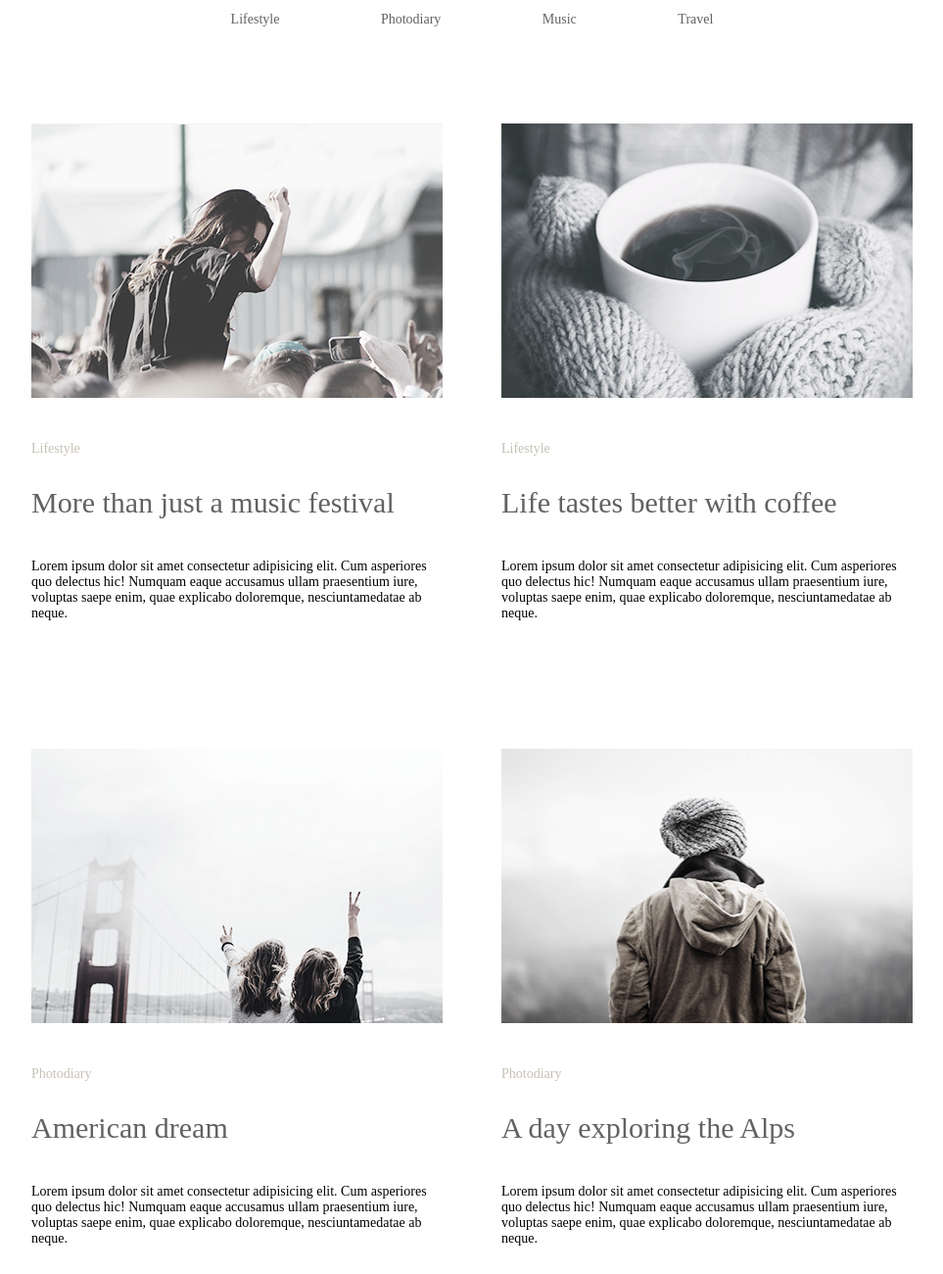
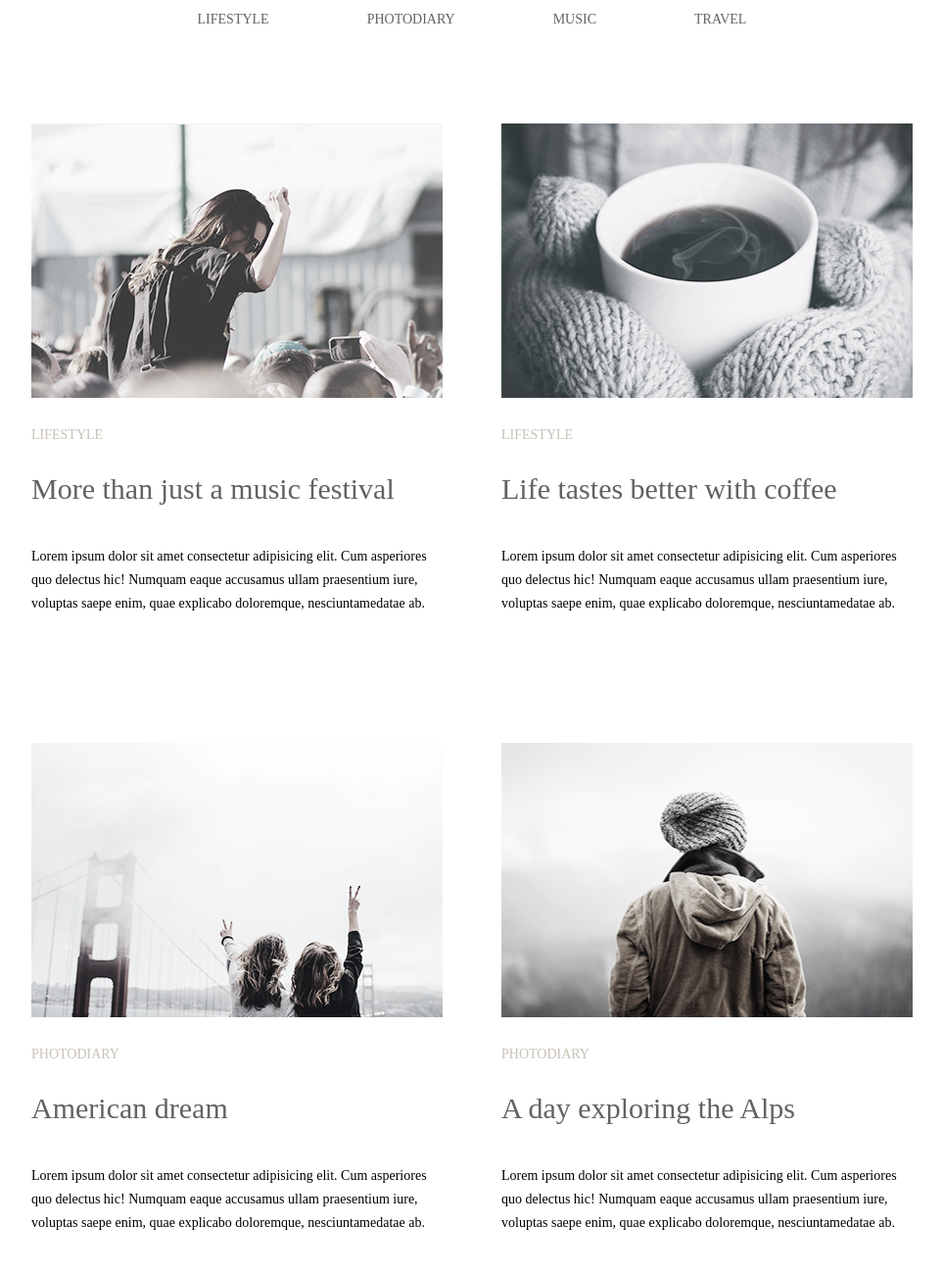
Before and after one commit to Chaiko85/goit-fe-course, a plain HTML site: page Module 3/index.html in a window 1280 px wide. Shown: the part 60-1360 px from the top of the page at 98% size, without its empty margins (158-1121 px from the left). Drawn offline with Linux system fonts and the light colour scheme.

Commit message:
Исправил ошибки

```diff
--- a/Module 3/css/stules.css
+++ b/Module 3/css/styles.css
@@ -8,30 +8,41 @@ html {
     box-sizing: inherit;
 }
 
+body {
+    margin: 0;
+}
+
 .wrapper {
     width: 900px;
     margin: 0 auto;
     font-size: 0;
 }
 
-.site-navigation {
+.page-header {
+    margin-top: 72px;
+    margin-bottom: 98px;
+}
+
+.list {
     vertical-align: middle;
     text-align: center;
     margin: 0;
     padding: 0;
-    font-size: 14px;
+    font-size: 0px;
     list-style: none;
     font-style: normal;
-    margin-bottom: 98px;
-    margin-top: 72px;
 }
 
-.site-navigation li {
+.list li {
     display: inline-block;
     margin-right: 100px;
 }
 
-.site-navigation li:last-child {
+.list .list-item {
+    font-size: 14px;
+}
+
+.list li:last-child {
     margin-right: 0;
 }
 
@@ -40,8 +51,8 @@ a {
     color: #626262;
 }
 
-.site-navigation a:hover,
-.site-navigation a:focus {
+.list a:hover,
+.list a:focus {
     color: #03a9f4;
 }
 
@@ -52,20 +63,22 @@ img {
     margin-bottom: 30px;
 }
 
-.id {
+.article {
     display: inline-block;
     width: 420px;
     margin-right: 60px;
+    margin-bottom: 130px;
     font-style: normal;
     text-align: left;
 }
 
-.id:nth-child(2n) {
+.article:nth-child(2n) {
     margin-right: 0;
 }
 
 .signature {
     font-size: 14px;
+    margin: 0;
     margin-bottom: 30px;
     font-style: normal;
     color: #c7c1b6;
@@ -74,6 +87,7 @@ img {
 
 h2 {
     font-size: 30px;
+    margin: 0;
     margin-bottom: 40px;
     color: #626262;
     font-weight: 100;
@@ -81,12 +95,8 @@ h2 {
 
 .text {
     font-size: 14px;
-    margin-bottom: 130px;
-}
-
-.text_2 {
-    font-size: 14px;
-    margin-bottom: 50px;
+    line-height: 24px;
+    margin: 0;
 }
 
 .loader {
@@ -94,6 +104,7 @@ h2 {
 }
 .load {
     display: inline-block;
+    text-align: center;
     margin-bottom: 70px;
     margin-top: 0;
     border: 0;
@@ -111,6 +122,10 @@ h2 {
     background-color: #ffffff;
 }
 
+button:hover {
+    background-color: #03a9f4;
+}
+
 button {
     font-family: 'Times New Roman', Times, serif;
 }
--- a/Module 3/index.html
+++ b/Module 3/index.html
@@ -6,81 +6,82 @@
     <meta name="viewport" content="width=device-width, initial-scale=1.0">
     <meta http-equiv="X-UA-Compatible" content="ie=edge">
     <title>Chaiko homework №3</title>
-    <link rel="stylesheet" href="css/stules.css">
+    <link rel="stylesheet" href="css/styles.css">
 </head>
 
 <body>
     <header class="page-header wrapper">
-        <nav class="page-nav">
-            <ul class="site-navigation">
-                <li><a href="#">Lifestyle</a></li>
-                <li><a href="#">Photodiary</a></li>
-                <li><a href="#">Music</a></li>
-                <li><a href="#">Travel</a></li>
+        <nav class="nav">
+            <ul class="list">
+                <li class="list-item"><a href="#">LIFESTYLE</a></li>
+                <li class="list-item"><a href="#">PHOTODIARY</a></li>
+                <li class="list-item"><a href="#">MUSIC</a></li>
+                <li class="list-item"><a href="#">TRAVEL</a></li>
             </ul>
         </nav>
     </header>
 
-    <main class="wrapper">
+    <main>
         <section>
-            <article class="id">
+            <div class="wrapper">
+                <article class="article">
                     <img src="./img/1.png" alt="Lifestyle">
-                <p class="signature">Lifestyle</p>
+                    <p class="signature">LIFESTYLE</p>
                     <h2>More than just a music festival</h2>
-                <p class="text">Lorem ipsum dolor sit amet consectetur adipisicing elit. Cum asperiores quo delectus hic! Numquam
-                    eaque accusamus ullam praesentium iure, voluptas saepe enim, quae explicabo doloremque,
-                    nesciuntamedatae ab neque.</p>
+                    <p class="text">Lorem ipsum dolor sit amet consectetur adipisicing elit. Cum asperiores quo delectus
+                        hic! Numquam eaque accusamus ullam praesentium iure, voluptas saepe enim, quae explicabo doloremque,
+                        nesciuntamedatae ab.</p>
                 </article>
 
-            <article class="id">
+                <article class="article">
                     <img src="./img/2.png" alt="Lifestyle">
-                <p class="signature">Lifestyle</p>
+                    <p class="signature">LIFESTYLE</p>
                     <h2>Life tastes better with coffee</h2>
-                <p class="text">Lorem ipsum dolor sit amet consectetur adipisicing elit. Cum asperiores quo delectus hic! Numquam
-                    eaque accusamus ullam praesentium iure, voluptas saepe enim, quae explicabo doloremque,
-                    nesciuntamedatae ab neque.</p>
+                    <p class="text">Lorem ipsum dolor sit amet consectetur adipisicing elit. Cum asperiores quo delectus
+                        hic! Numquam eaque accusamus ullam praesentium iure, voluptas saepe enim, quae explicabo doloremque,
+                        nesciuntamedatae ab.</p>
                 </article>
 
-            <article class="id">
+                <article class="article">
                     <img src="./img/3.png" alt="Photodiary">
-                <p class="signature">Photodiary</p>
+                    <p class="signature">PHOTODIARY</p>
                     <h2>American dream</h2>
-                <p class="text">Lorem ipsum dolor sit amet consectetur adipisicing elit. Cum asperiores quo delectus hic! Numquam
-                    eaque accusamus ullam praesentium iure, voluptas saepe enim, quae explicabo doloremque,
-                    nesciuntamedatae ab neque.</p>
+                    <p class="text">Lorem ipsum dolor sit amet consectetur adipisicing elit. Cum asperiores quo delectus
+                        hic! Numquam eaque accusamus ullam praesentium iure, voluptas saepe enim, quae explicabo doloremque,
+                        nesciuntamedatae ab.</p>
                 </article>
 
-            <article class="id">
+                <article class="article">
                     <img src="./img/4.png" alt="Photodiary">
-                <p class="signature">Photodiary</p>
+                    <p class="signature">PHOTODIARY</p>
                     <h2>A day exploring the Alps</h2>
-                <p class="text">Lorem ipsum dolor sit amet consectetur adipisicing elit. Cum asperiores quo delectus hic! Numquam
-                    eaque accusamus ullam praesentium iure, voluptas saepe enim, quae explicabo doloremque,
-                    nesciuntamedatae ab neque.</p>
+                    <p class="text">Lorem ipsum dolor sit amet consectetur adipisicing elit. Cum asperiores quo delectus
+                        hic! Numquam eaque accusamus ullam praesentium iure, voluptas saepe enim, quae explicabo doloremque,
+                        nesciuntamedatae ab.</p>
                 </article>
 
-            <article class="id">
+                <article class="article">
                     <img src="./img/5.png" alt="Lifestyle">
-                <p class="signature">Lifestyle</p>
+                    <p class="signature">LIFESTYLE</p>
                     <h2>Top 10 song for running</h2>
-                <p class="text_2">Lorem ipsum dolor sit amet consectetur adipisicing elit. Cum asperiores quo delectus hic! Numquam
-                    eaque accusamus ullam praesentium iure, voluptas saepe enim, quae explicabo doloremque,
-                    nesciuntamedatae ab neque.</p>
+                    <p class="text">Lorem ipsum dolor sit amet consectetur adipisicing elit. Cum asperiores quo delectus
+                        hic! Numquam eaque accusamus ullam praesentium iure, voluptas saepe enim, quae explicabo doloremque,
+                        nesciuntamedatae ab.</p>
                 </article>
 
-            <article class="id">
+                <article class="article">
                     <img src="./img/6.png" alt="Lifestyle">
-                <p class="signature">Lifestyle</p>
+                    <p class="signature">LIFESTYLE</p>
                     <h2>Cold winter days</h2>
-                <p class="text_2">Lorem ipsum dolor sit amet consectetur adipisicing elit. Cum asperiores quo delectus hic! Numquam
-                    eaque accusamus ullam praesentium iure, voluptas saepe enim, quae explicabo doloremque,
-                    nesciuntamedatae ab neque.</p>
+                    <p class="text">Lorem ipsum dolor sit amet consectetur adipisicing elit. Cum asperiores quo delectus
+                        hic! Numquam eaque accusamus ullam praesentium iure, voluptas saepe enim, quae explicabo doloremque,
+                        nesciuntamedatae ab.</p>
                 </article>
+                <div class="loader">
+                    <button class="load">Load more</button>
+                </div>
 
-            <footer class="loader">
-                <button class="load">Load more</button>
-            </footer>
-
+            </div>
         </section>
     </main>
 </body>
```
Lines whose indentation alone changed are shown as unchanged.
